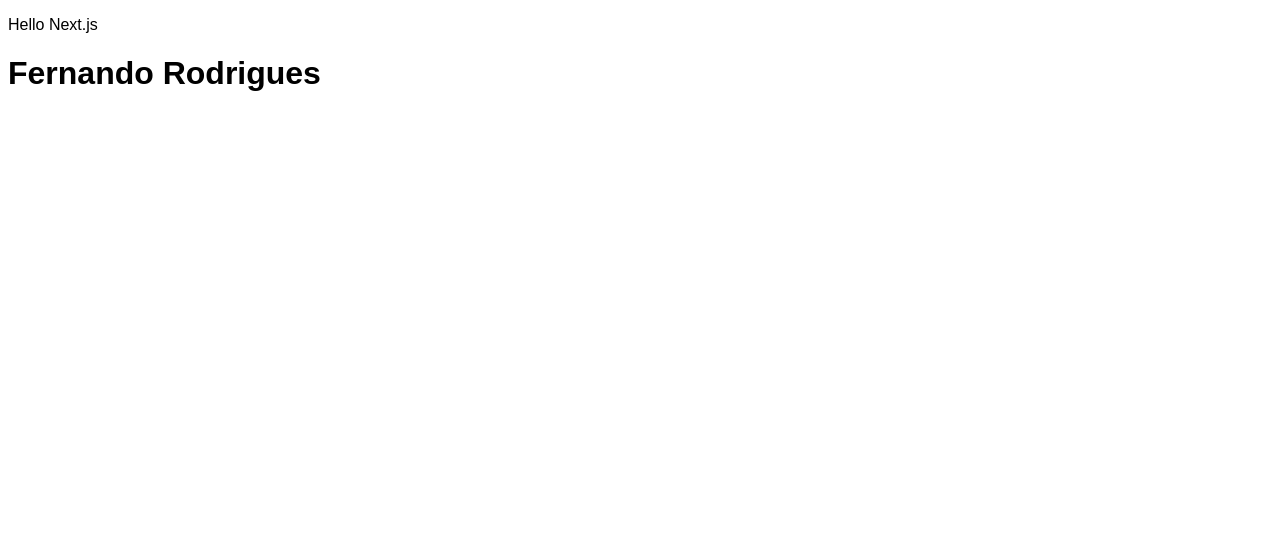
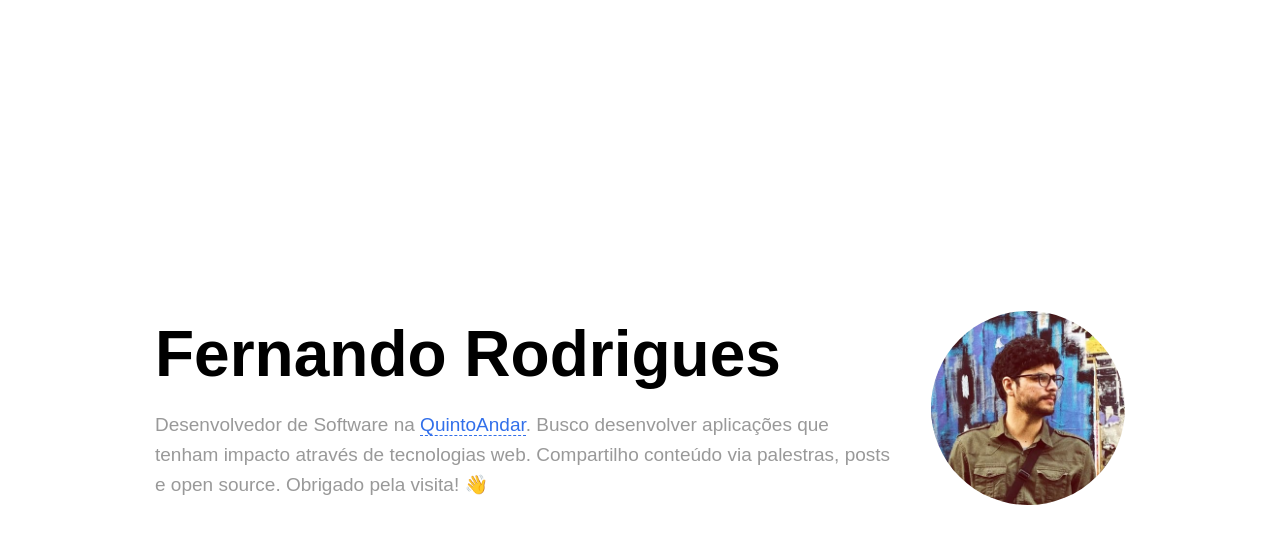
Before and after one commit to fernahh/fernahh.github.io, a Next.js app: page / in a window 1280 px wide. Shown: the top 544 px of the page. Built offline with nearby package versions, Linux system fonts and the light colour scheme.

Commit message:
Create banner component

```diff
--- a/components/banner.js
+++ b/components/banner.js
@@ -1 +1,75 @@
-export const Banner = () => <h1>Fernando Rodrigues</h1>
+import { Fragment } from 'react'
+import { Link } from '../components/link'
+import { H1 } from '../components/heading'
+import { useTheme } from '../hooks/useTheme'
+
+export const Banner = () => {
+  const { colors, sizes } = useTheme()
+
+  return (
+    <Fragment>
+      <section>
+        <div>
+          <H1>Fernando Rodrigues</H1>
+          <p>
+            Desenvolvedor de Software na{' '}
+            <Link
+              href="https://www.quintoandar.com.br/"
+              title="Site da QuintoAndar"
+            >
+              QuintoAndar
+            </Link>
+            . Busco desenvolver aplicações que tenham impacto através de
+            tecnologias web. Compartilho conteúdo via palestras, posts e open
+            source. Obrigado pela visita! 👋
+          </p>
+        </div>
+        <img src="/profile-400x400.png" alt="Foto de perfil" />
+      </section>
+      <style jsx>
+        {`
+          section {
+            margin: 0;
+            max-width: 970px;
+          }
+
+          p {
+            color: ${colors.grey};
+            font-size: 19px;
+            line-height: 30px;
+          }
+
+          img {
+            display: none;
+          }
+
+          @media screen and (min-width: 768px) {
+            section {
+              display: flex;
+              align-items: center;
+              margin: auto;
+              height: 100vh;
+            }
+
+            div {
+              width: 80%;
+              margin-right: ${sizes.medium};
+            }
+
+            img {
+              display: block;
+              width: 20%;
+              border-radius: 50%;
+            }
+          }
+
+          @media screen and (min-width: 940px) {
+            div {
+              margin-right: ${sizes.extraLarge};
+            }
+          }
+        `}
+      </style>
+    </Fragment>
+  )
+}
--- a/pages/index.js
+++ b/pages/index.js
@@ -3,10 +3,7 @@ import { Page } from '../layouts/page'
 
 const Index = () => (
   <Page>
-    <div>
-      <p>Hello Next.js</p>
-      <Banner />
-    </div>
+    <Banner />
   </Page>
 )
 
```
Also changed, not shown: public/profile-400x400.png (added).
